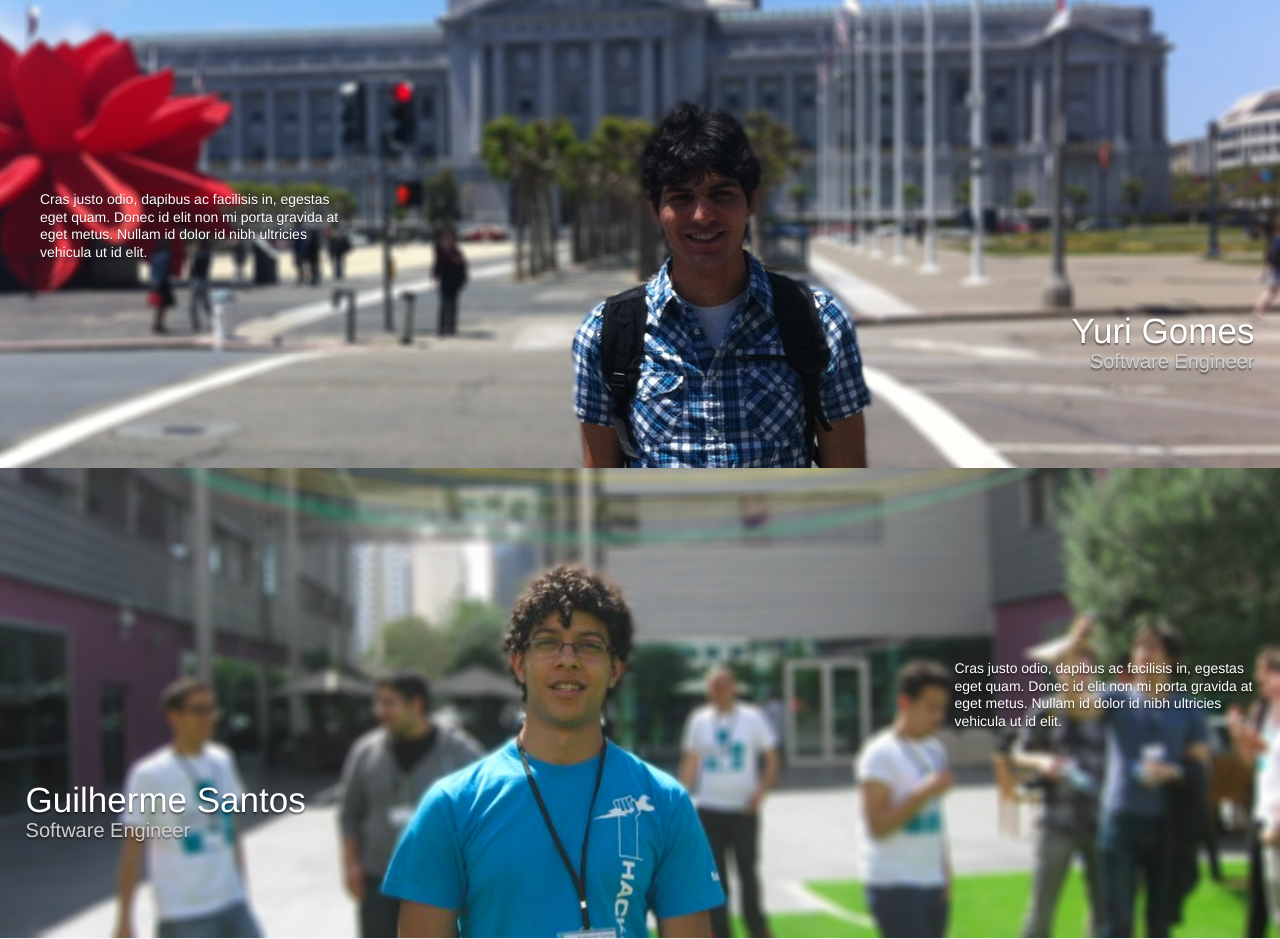
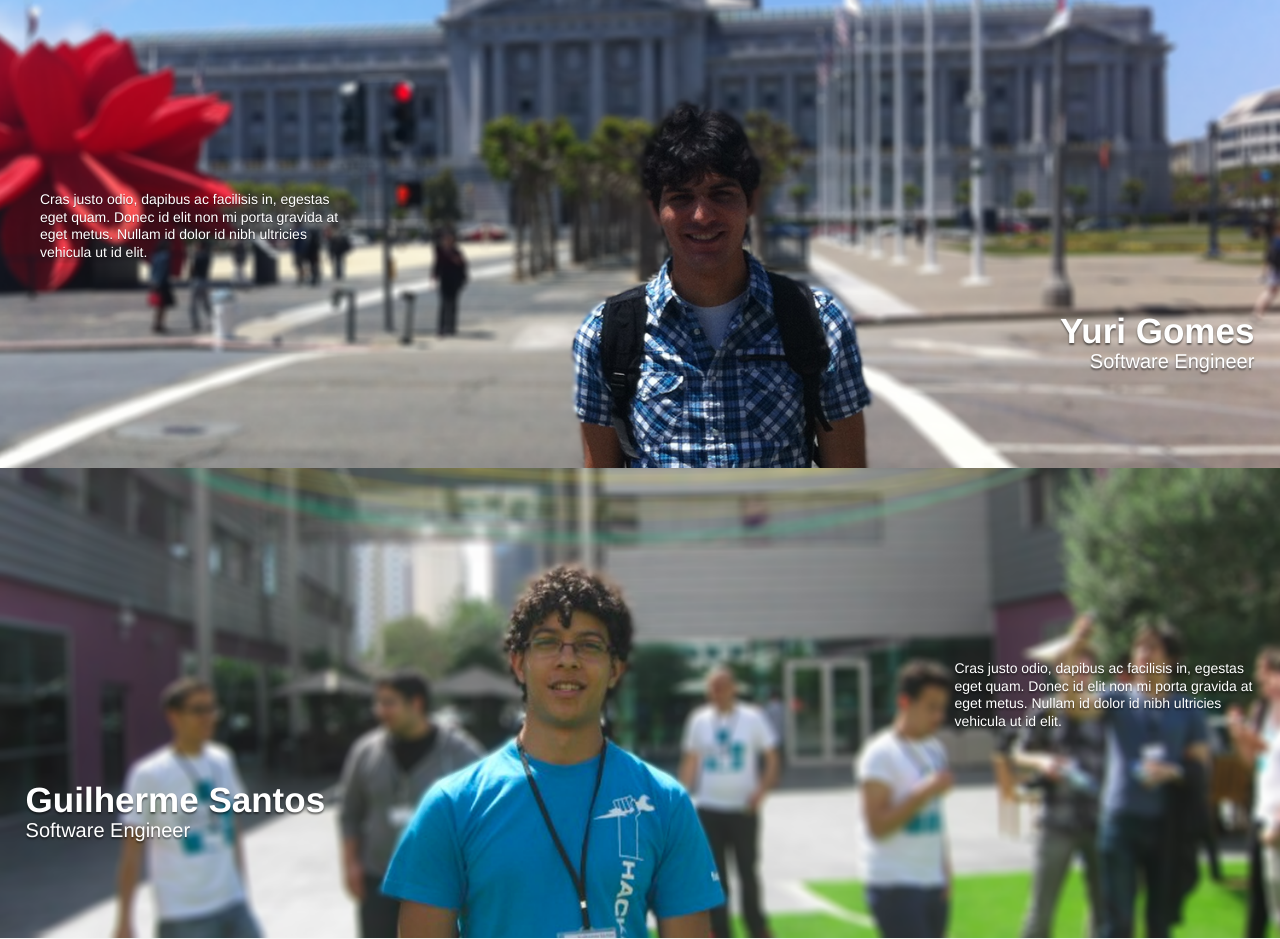
Before and after one commit to yurifariasg/ArretadoGames, a Flask app: page / in a window 1280 px wide. Shown: the part 1111-2050 px from the top of the page. Run offline with Flask 2, Linux system fonts and the light colour scheme; some libraries are stand-ins or nearby versions.

Commit message:
Small Changes - Developers Name's bold

```diff
--- a/web/templates/index.html
+++ b/web/templates/index.html
@@ -222,7 +222,7 @@
 
 	.extraCaption .name_title-right .muted {
 		font-size:20px;
-		color:#cecece;
+		color:#fff;
 	}
 
 	.extraCaption .lead-right {
@@ -244,7 +244,7 @@
 
 	.extraCaption .name_title-left .muted {
 		font-size:20px;
-		color:#cecece;
+		color:#fff;
 	}
 
 
@@ -470,7 +470,7 @@
 
    	 <div class="extra">
       <div class="extraCaption">
-          <p class="name_title-right">Yuri Gomes<span class="muted"><br>Software Engineer</span></p>
+          <p class="name_title-right"><b>Yuri Gomes</b><span class="muted"><br>Software Engineer</span></p>
           <p class="lead-left">Cras justo odio, dapibus ac facilisis in, egestas eget quam. Donec id elit non mi porta gravida at eget metus. Nullam id dolor id nibh ultricies vehicula ut id elit.</p>
       </div>
       <img src="static/yuri.png" alt="">
@@ -478,7 +478,7 @@
 
     <div class="extra">
       <div class="extraCaption">
-           <p class="name_title-left">Guilherme Santos<span class="muted"><br>Software Engineer</span></p>
+           <p class="name_title-left"><b>Guilherme Santos</b><span class="muted"><br>Software Engineer</span></p>
           <p class="lead-right">Cras justo odio, dapibus ac facilisis in, egestas eget quam. Donec id elit non mi porta gravida at eget metus. Nullam id dolor id nibh ultricies vehicula ut id elit.</p>
       </div>
       <img src="static/guilherme.png" alt="">
```
